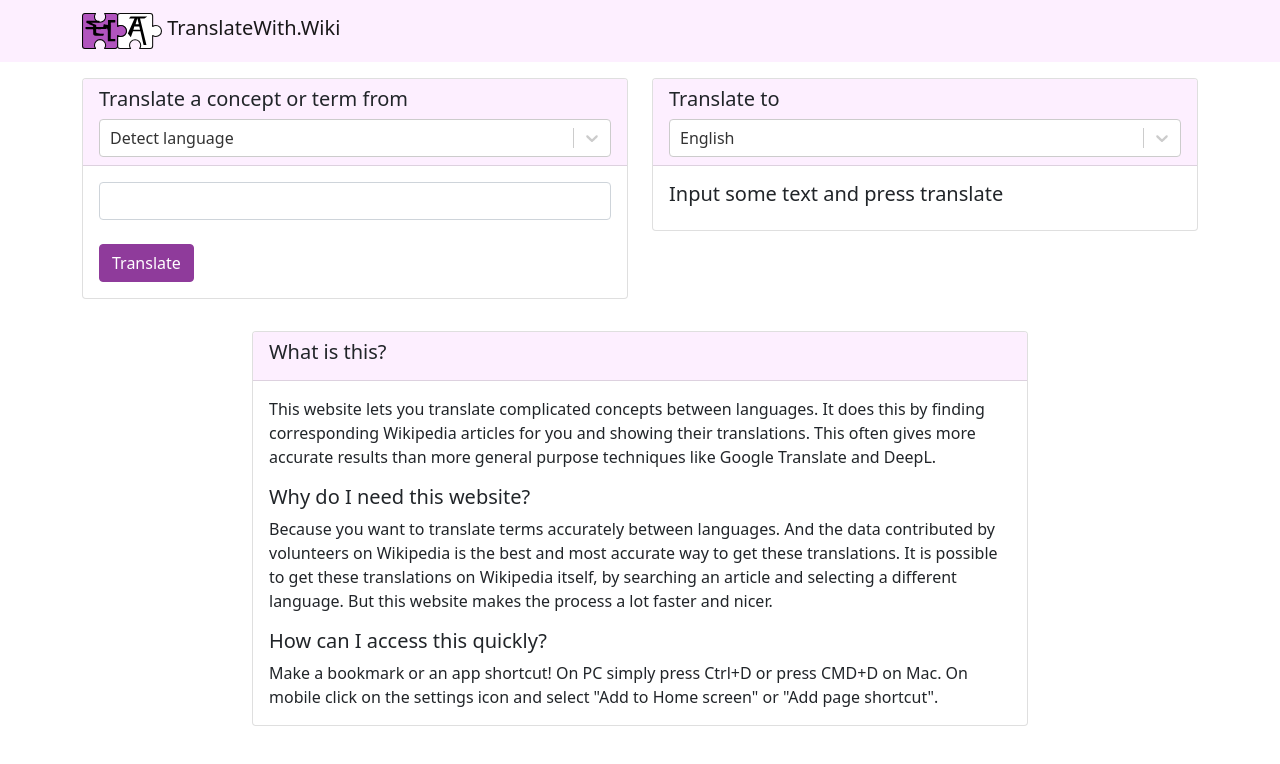
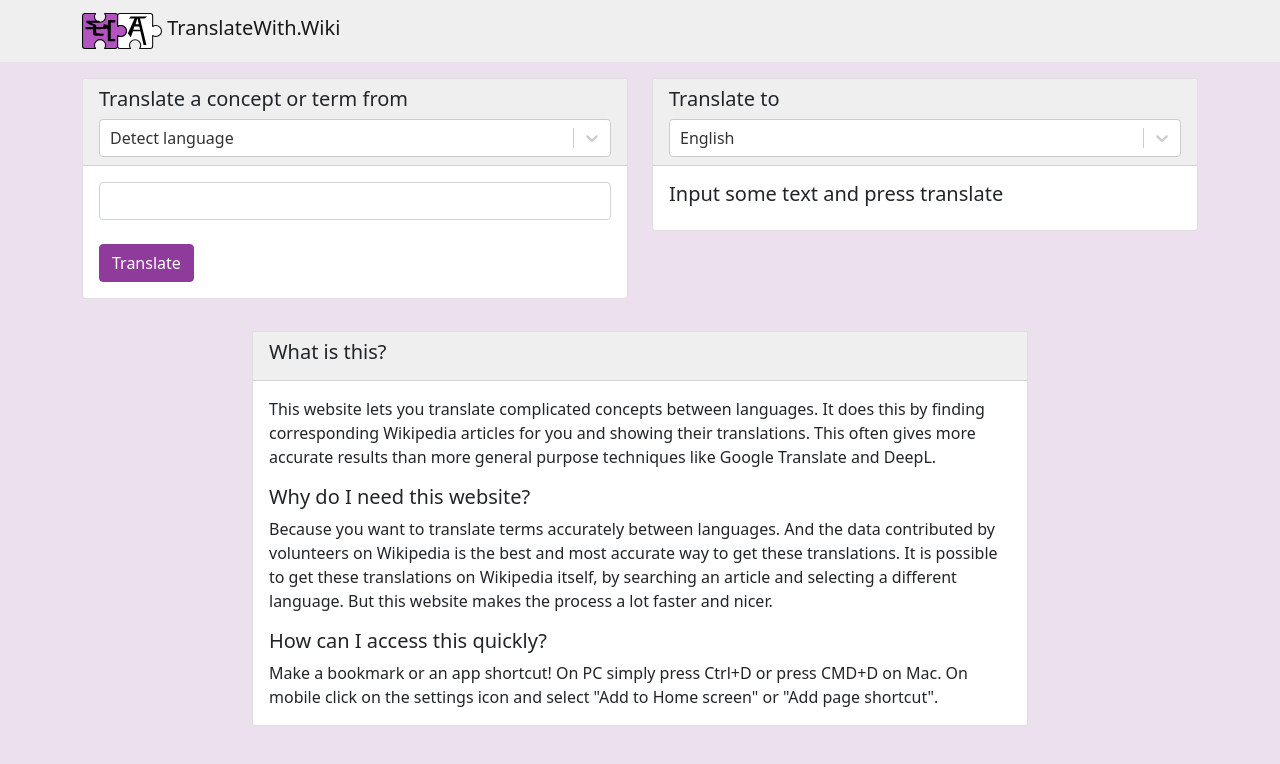
Before and after one commit to raatmarien/translatewith-wiki, a React (Create React App) app in the folder frontend/: page / in a window 1280 px wide. Shown: the top 764 px of the page. Built offline with nearby package versions, Linux system fonts and the light colour scheme.

Commit message:
Change colors

```diff
--- a/frontend/src/App.scss
+++ b/frontend/src/App.scss
@@ -4,7 +4,7 @@
     background-color: $light-accent;
 }
 
-.body {
+body {
     background-color: $page-bg;
 }
 
--- a/frontend/src/colors.scss
+++ b/frontend/src/colors.scss
@@ -1,5 +1,5 @@
 $primary: #8f3b9b;
 $secondary: #b37ebb;
-$light-accent: #fdefff;
-$page-bg: #fffbff;
+$light-accent: #efefef;
+$page-bg: #ece0ee;
 $navbar-bg: $light-accent;
```
